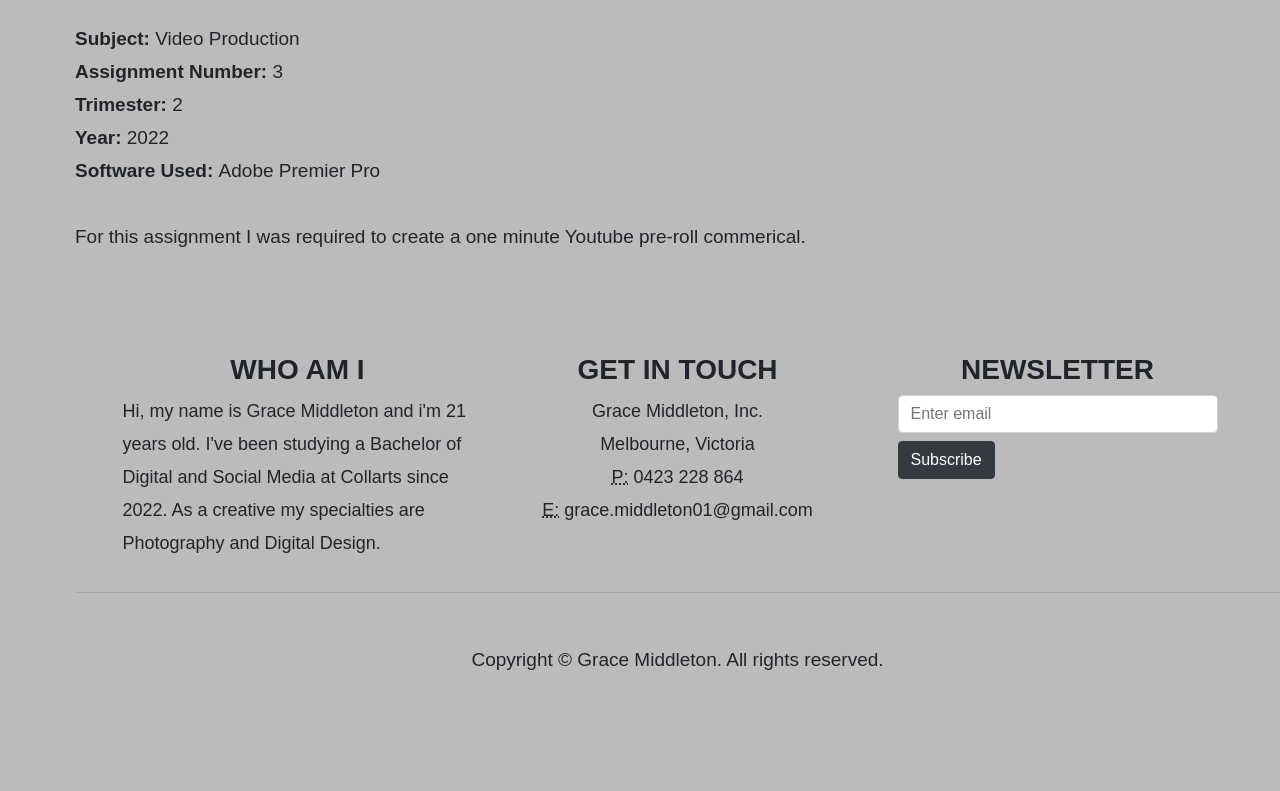
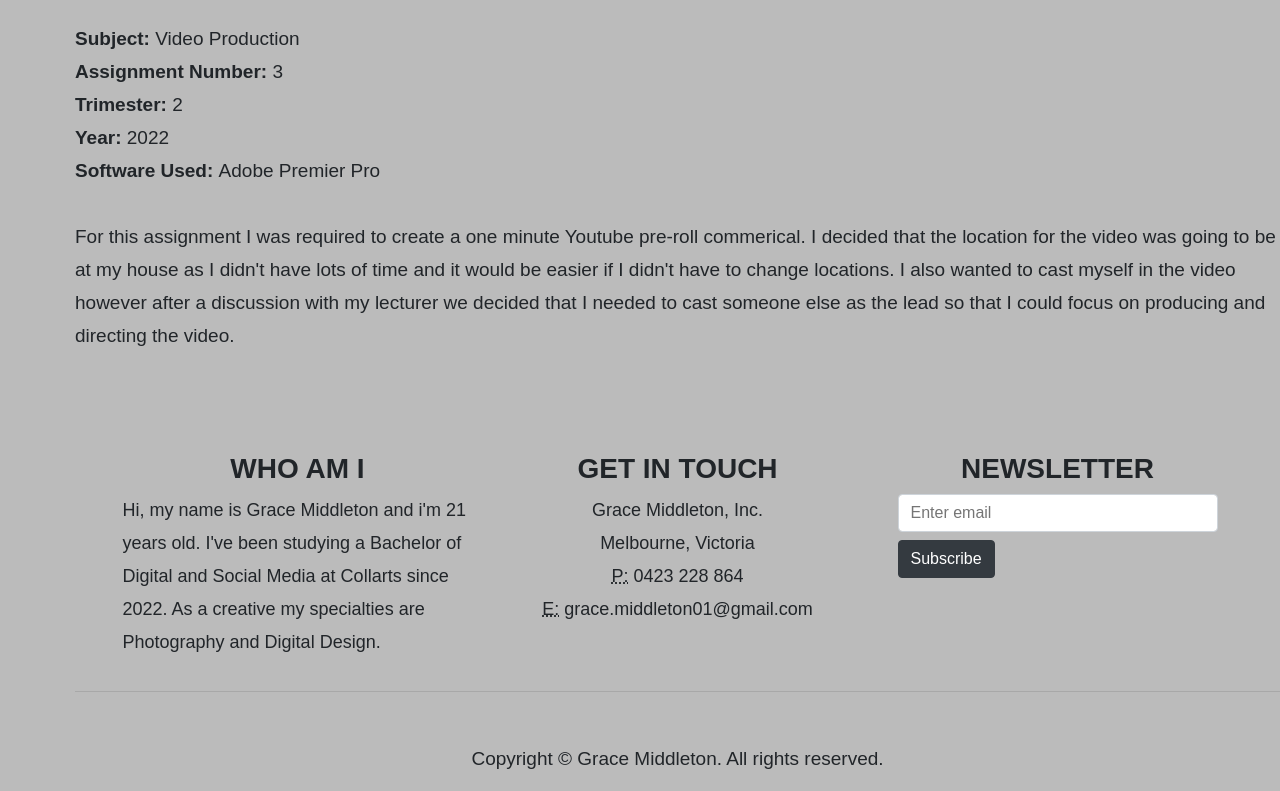
Before and after one commit to gracemidd/Web_Design_Project_V2_FINAL_Grace_Middleton, a plain HTML site: page Video Production.html in a window 1280 px wide. Shown: the part 2308-3099 px from the top of the page. Before the commit the page ends 3000 px from the top, so only its background shows below. Drawn offline with Linux system fonts and the light colour scheme.

Commit message:
Update Video Production.html

```diff
--- a/Video Production.html
+++ b/Video Production.html
@@ -55,7 +55,7 @@ Your browser does not suppport the video tag.
 
      <div class="Video-Production-Assignment-3-text"> <b>Subject:</b> Video Production<br> <b>Assignment Number:</b> 3<br> <b>Trimester: </b> 2 <br> <b>Year: </b> 2022  <br> <b> Software Used: </b> Adobe Premier Pro <br>
       <br>
-      For this assignment I was required to create a one minute Youtube pre-roll commerical.
+      For this assignment I was required to create a one minute Youtube pre-roll commerical. I decided that the location for the video was going to be at my house as I didn't have lots of time and it would be easier if I didn't have to change locations. I also wanted to cast myself in the video however after a discussion with my lecturer we decided that I needed to cast someone else as the lead so that I could focus on producing and directing the video.
 
 </body>
 
```
